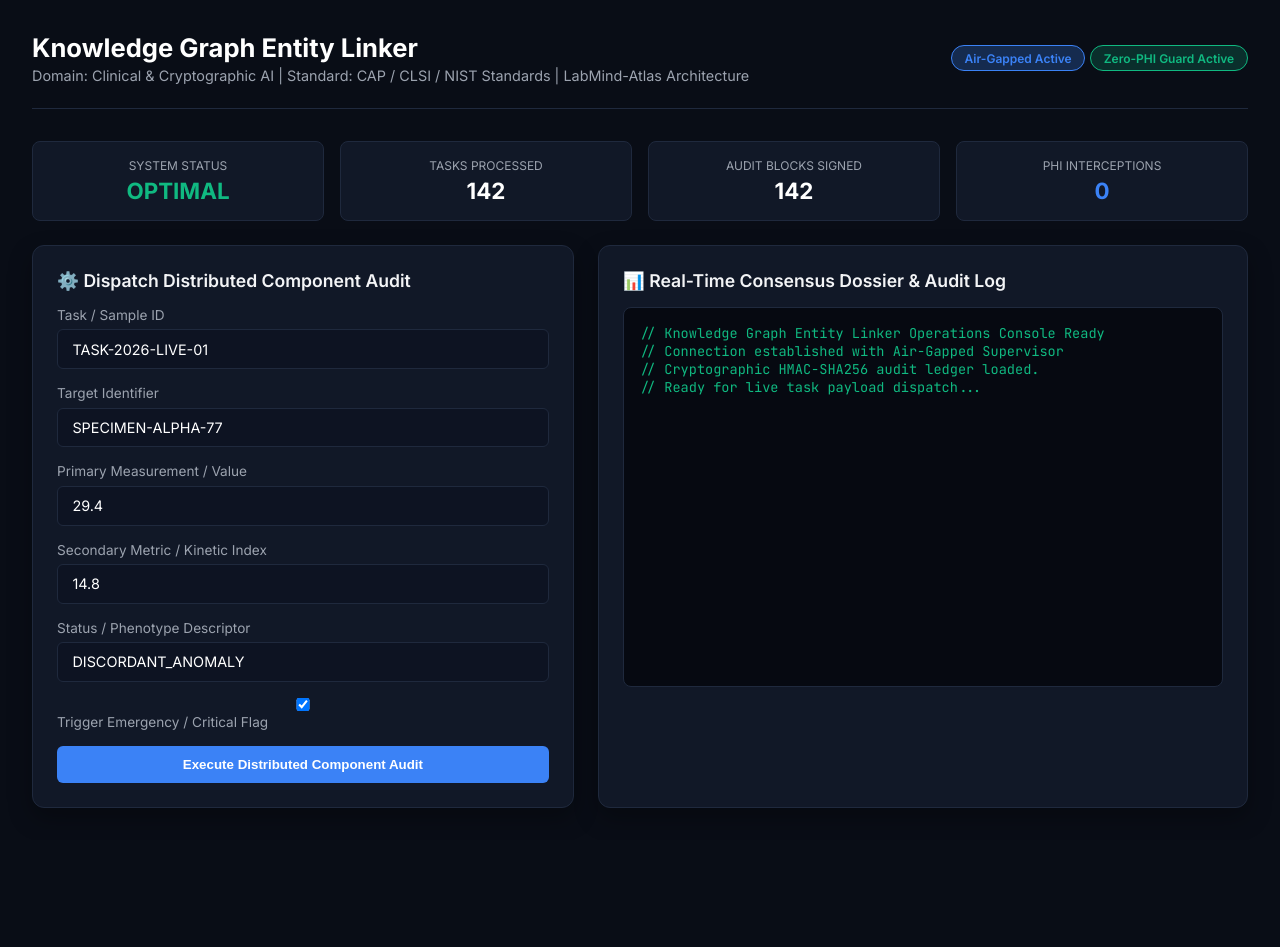
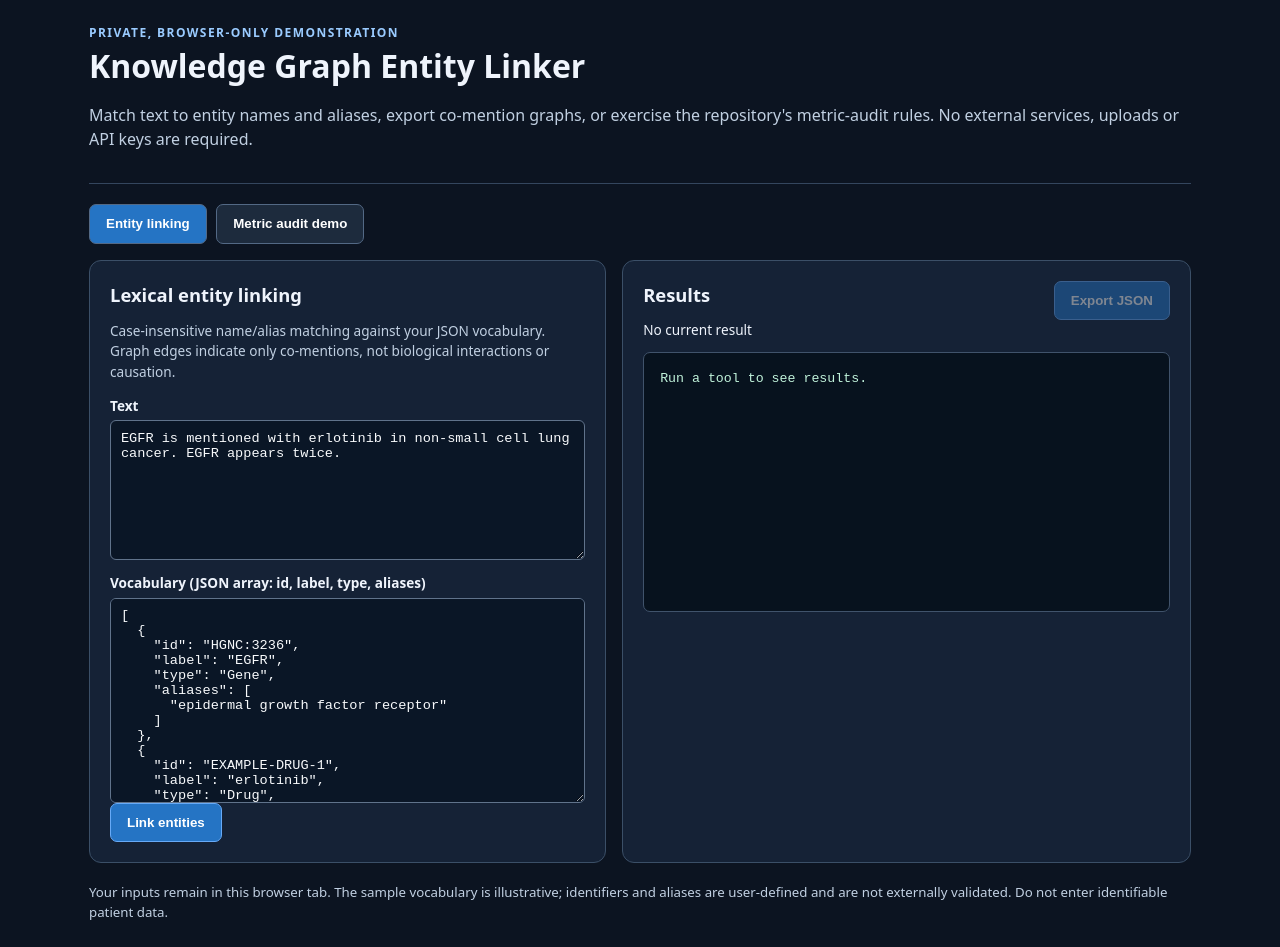
Before and after one commit to abusuraihsakhri/knowledge-graph-entity-linker, a plain HTML site: page web/index.html in a window 1280 px wide. Before the commit the page ends 840 px from the top, so only its background shows below. Drawn offline with Linux system fonts and the light colour scheme.

Commit message:
Make static browser tools functional and add Pages workflow

```diff
--- /dev/null
+++ b/web/app.js
@@ -0,0 +1,47 @@
+"use strict";
+const get=id=>document.getElementById(id);
+let last=null;
+const sample=[
+ {id:"HGNC:3236",label:"EGFR",type:"Gene",aliases:["epidermal growth factor receptor"]},
+ {id:"EXAMPLE-DRUG-1",label:"erlotinib",type:"Drug",aliases:["Tarceva"]},
+ {id:"EXAMPLE-DISEASE-1",label:"non-small cell lung cancer",type:"Disease",aliases:["NSCLC"]}
+];
+get("vocabulary").value=JSON.stringify(sample,null,2);
+get("text").value="EGFR is mentioned with erlotinib in non-small cell lung cancer. EGFR appears twice.";
+function result(output,error=false){
+ get("result").textContent=typeof output==="string"?output:JSON.stringify(output,null,2);
+ get("result").classList.toggle("error",error);
+ get("status").textContent=error?"Input error":"Local evaluation completed";
+ last=error||typeof output==="string"?null:output;
+ get("export").disabled=!last;
+}
+document.querySelectorAll("[data-tab]").forEach(b=>b.addEventListener("click",()=>{
+ const tab=b.dataset.tab;
+ document.querySelectorAll("[data-tab]").forEach(x=>x.setAttribute("aria-selected",String(x===b)));
+ get("linkPanel").hidden=tab!=="link";
+ get("auditPanel").hidden=tab!=="audit";
+ last=null;get("export").disabled=true;
+ get("result").textContent="Run a tool to see results.";
+ get("status").textContent="No current result";
+}));
+get("linkForm").addEventListener("submit",e=>{
+ e.preventDefault();
+ try{result(LinkerCore.linkEntities(get("text").value,JSON.parse(get("vocabulary").value)));}
+ catch(err){result(err.message,true);}
+});
+get("auditForm").addEventListener("submit",e=>{
+ e.preventDefault();
+ try{result(LinkerCore.evaluateAudit({
+  task_id:get("task_id").value,target_identifier:get("target_id").value,
+  primary_metric:get("primary").value,secondary_metric:get("secondary").value,
+  status_descriptor:get("descriptor").value,is_critical_flag:get("critical").checked
+ }));}
+ catch(err){result(err.message,true);}
+});
+get("export").addEventListener("click",()=>{
+ if(!last)return;
+ const url=URL.createObjectURL(new Blob([JSON.stringify(last,null,2)+"\n"],{type:"application/json"}));
+ const anchor=document.createElement("a");
+ anchor.href=url;anchor.download="graph-linker-result.json";anchor.click();
+ setTimeout(()=>URL.revokeObjectURL(url),1000);
+});
--- a/web/index.html
+++ b/web/index.html
@@ -1,236 +1,65 @@
-<!DOCTYPE html>
-<html lang="en">
-<head>
-    <meta charset="UTF-8">
-    <meta name="viewport" content="width=device-width, initial-scale=1.0">
-    <title>Knowledge Graph Entity Linker — Operations Console</title>
-    <link href="https://fonts.googleapis.com/css2?family=Inter:wght@300;400;600;700&family=JetBrains+Mono:wght@400;600&display=swap" rel="stylesheet">
-    <style>
-        :root {
-            --bg: #090d16;
-            --card: #111827;
-            --border: #1f293d;
-            --accent: #3b82f6;
-            --accent-glow: rgba(59, 130, 246, 0.25);
-            --text: #f3f4f6;
-            --text-muted: #9ca3af;
-            --danger: #ef4444;
-            --warning: #f59e0b;
-            --success: #10b981;
-        }
-        * { box-sizing: border-box; margin: 0; padding: 0; }
-        body {
-            font-family: 'Inter', sans-serif;
-            background: var(--bg);
-            color: var(--text);
-            padding: 2rem;
-            min-height: 100vh;
-        }
-        .header {
-            display: flex;
-            justify-content: space-between;
-            align-items: center;
-            border-bottom: 1px solid var(--border);
-            padding-bottom: 1.5rem;
-            margin-bottom: 2rem;
-        }
-        .header-title h1 { font-size: 1.6rem; font-weight: 700; color: #fff; }
-        .header-title p { color: var(--text-muted); font-size: 0.9rem; margin-top: 0.25rem; }
-        .badge {
-            display: inline-block;
-            padding: 0.3rem 0.8rem;
-            border-radius: 9999px;
-            font-size: 0.75rem;
-            font-weight: 600;
-            background: var(--accent-glow);
-            color: var(--accent);
-            border: 1px solid var(--accent);
-        }
-        .grid {
-            display: grid;
-            grid-template-columns: 1fr 1.2fr;
-            gap: 1.5rem;
-        }
-        .card {
-            background: var(--card);
-            border: 1px solid var(--border);
-            border-radius: 12px;
-            padding: 1.5rem;
-            box-shadow: 0 10px 25px rgba(0,0,0,0.3);
-        }
-        .card h2 {
-            font-size: 1.1rem;
-            font-weight: 600;
-            margin-bottom: 1rem;
-            display: flex;
-            align-items: center;
-            gap: 0.5rem;
-        }
-        .form-group { margin-bottom: 1rem; }
-        label { display: block; font-size: 0.85rem; color: var(--text-muted); margin-bottom: 0.4rem; }
-        input, select, textarea {
-            width: 100%;
-            padding: 0.65rem 0.9rem;
-            background: #0d1322;
-            border: 1px solid var(--border);
-            border-radius: 6px;
-            color: #fff;
-            font-family: inherit;
-            font-size: 0.9rem;
-        }
-        input:focus, textarea:focus { outline: none; border-color: var(--accent); }
-        .btn {
-            background: var(--accent);
-            color: #fff;
-            border: none;
-            padding: 0.7rem 1.4rem;
-            border-radius: 6px;
-            font-weight: 600;
-            cursor: pointer;
-            transition: 0.2s;
-            width: 100%;
-        }
-        .btn:hover { background: #2563eb; }
-        .terminal {
-            background: #060911;
-            border: 1px solid var(--border);
-            border-radius: 8px;
-            padding: 1rem;
-            font-family: 'JetBrains Mono', monospace;
-            font-size: 0.85rem;
-            color: #10b981;
-            height: 380px;
-            overflow-y: auto;
-            white-space: pre-wrap;
-        }
-        .metrics-bar {
-            display: grid;
-            grid-template-columns: repeat(4, 1fr);
-            gap: 1rem;
-            margin-bottom: 1.5rem;
-        }
-        .metric-box {
-            background: var(--card);
-            border: 1px solid var(--border);
-            border-radius: 8px;
-            padding: 1rem;
-            text-align: center;
-        }
-        .metric-val { font-size: 1.4rem; font-weight: 700; color: #fff; margin-top: 0.25rem; }
-        .metric-label { font-size: 0.75rem; color: var(--text-muted); text-transform: uppercase; }
-    </style>
-</head>
+<!doctype html>
+<html lang="en"><head>
+<meta charset="utf-8"><meta name="viewport" content="width=device-width,initial-scale=1">
+<title>Knowledge Graph Entity Linker</title>
+<style>
+:root{font-family:system-ui,-apple-system,sans-serif;color:#eff4fc;background:#0c1421;color-scheme:dark}
+*{box-sizing:border-box}body{max-width:1150px;margin:auto;padding:1.5rem}
+header{border-bottom:1px solid #34465e;margin-bottom:1.25rem;padding-bottom:1rem}
+h1{font-size:clamp(1.4rem,3vw,2rem);margin:.2rem 0}h2{font-size:1.15rem;margin:.1rem 0 .8rem}
+p,footer{line-height:1.5;color:#c1d0e2}.small{font-size:.85rem}
+.kicker{color:#9acbff;font-size:.75rem;text-transform:uppercase;letter-spacing:.12em;font-weight:700}
+nav{display:flex;gap:.6rem;margin-bottom:1rem;flex-wrap:wrap}
+.layout{display:grid;grid-template-columns:minmax(280px,1fr) minmax(300px,1.1fr);gap:1rem}
+.card{background:#152236;border:1px solid #3b4f67;border-radius:12px;padding:1.25rem;min-width:0}
+label{display:block;font-size:.85rem;font-weight:650;margin:.8rem 0 .35rem}
+input,textarea{display:block;width:100%;background:#0a1626;color:#f8fafc;border:1px solid #60738b;border-radius:6px;padding:.62rem;font:inherit}
+textarea{font: .85rem ui-monospace,monospace;min-height:140px;resize:vertical}#vocabulary{min-height:205px}
+button{border:1px solid #67aaf7;background:#2574c4;color:white;padding:.7rem 1rem;border-radius:7px;font-weight:700;cursor:pointer}
+nav button{background:#1d2b3d;border-color:#536985}nav button[aria-selected="true"]{background:#2574c4}
+button:hover{filter:brightness(1.15)}button:disabled{opacity:.45;cursor:not-allowed}
+:focus-visible{outline:3px solid #abd6ff;outline-offset:2px}
+.check{display:flex;align-items:center;gap:.6rem;margin:1rem 0}.check input{width:auto}
+.results-head{display:flex;align-items:center;justify-content:space-between;gap:1rem;flex-wrap:wrap}
+pre{margin:.8rem 0 0;white-space:pre-wrap;overflow-wrap:anywhere;overflow:auto;max-height:575px;min-height:260px;
+ background:#07121e;border:1px solid #40536b;border-radius:7px;padding:1rem;color:#c1f3db;line-height:1.5;font-size:.83rem}
+pre.error{color:#ffc7ba}footer{font-size:.83rem;margin-top:1.25rem}
+[hidden]{display:none!important}
+@media(max-width:780px){body{padding:.85rem}.layout{grid-template-columns:1fr}}
+</style></head>
 <body>
-
-    <div class="header">
-        <div class="header-title">
-            <h1>Knowledge Graph Entity Linker</h1>
-            <p>Domain: Clinical & Cryptographic AI | Standard: CAP / CLSI / NIST Standards | LabMind-Atlas Architecture</p>
-        </div>
-        <div>
-            <span class="badge">Air-Gapped Active</span>
-            <span class="badge" style="background: rgba(16,185,129,0.2); color: #10b981; border-color: #10b981;">Zero-PHI Guard Active</span>
-        </div>
-    </div>
-
-    <div class="metrics-bar">
-        <div class="metric-box">
-            <div class="metric-label">System Status</div>
-            <div class="metric-val" style="color: var(--success);" id="m-status">OPTIMAL</div>
-        </div>
-        <div class="metric-box">
-            <div class="metric-label">Tasks Processed</div>
-            <div class="metric-val" id="m-tasks">142</div>
-        </div>
-        <div class="metric-box">
-            <div class="metric-label">Audit Blocks Signed</div>
-            <div class="metric-val" id="m-audit">142</div>
-        </div>
-        <div class="metric-box">
-            <div class="metric-label">PHI Interceptions</div>
-            <div class="metric-val" style="color: var(--accent);" id="m-phi">0</div>
-        </div>
-    </div>
-
-    <div class="grid">
-        <div class="card">
-            <h2>⚙️ Dispatch Distributed Component Audit</h2>
-            <div class="form-group">
-                <label>Task / Sample ID</label>
-                <input type="text" id="task_id" value="TASK-2026-LIVE-01">
-            </div>
-            <div class="form-group">
-                <label>Target Identifier</label>
-                <input type="text" id="target_id" value="SPECIMEN-ALPHA-77">
-            </div>
-            <div class="form-group">
-                <label>Primary Measurement / Value</label>
-                <input type="number" id="primary_metric" value="29.4" step="0.1">
-            </div>
-            <div class="form-group">
-                <label>Secondary Metric / Kinetic Index</label>
-                <input type="number" id="secondary_metric" value="14.8" step="0.1">
-            </div>
-            <div class="form-group">
-                <label>Status / Phenotype Descriptor</label>
-                <input type="text" id="status_descriptor" value="DISCORDANT_ANOMALY">
-            </div>
-            <div class="form-group">
-                <label><input type="checkbox" id="is_critical" checked> Trigger Emergency / Critical Flag</label>
-            </div>
-            <button class="btn" onclick="runAudit()">Execute Distributed Component Audit</button>
-        </div>
-
-        <div class="card">
-            <h2>📊 Real-Time Consensus Dossier & Audit Log</h2>
-            <div class="terminal" id="outputConsole">// Knowledge Graph Entity Linker Operations Console Ready
-// Connection established with Air-Gapped Supervisor
-// Cryptographic HMAC-SHA256 audit ledger loaded.
-// Ready for live task payload dispatch...</div>
-        </div>
-    </div>
-
-    <script>
-        async function runAudit() {
-            const consoleEl = document.getElementById('outputConsole');
-            consoleEl.innerText = "// Dispatching task across specialized workers...
-// Invoking InvariantQCWorker, SafetyEscalationWorker, ProtocolWorker...";
-
-            const payload = {
-                task_id: document.getElementById('task_id').value,
-                target_identifier: document.getElementById('target_id').value,
-                primary_metric: parseFloat(document.getElementById('primary_metric').value),
-                secondary_metric: parseFloat(document.getElementById('secondary_metric').value),
-                status_descriptor: document.getElementById('status_descriptor').value,
-                is_critical_flag: document.getElementById('is_critical').checked
-            };
-
-            try {
-                const res = await fetch('/api/audit', {
-                    method: 'POST',
-                    headers: { 'Content-Type': 'application/json' },
-                    body: JSON.stringify(payload)
-                });
-                const data = await res.json();
-                consoleEl.innerText = JSON.stringify(data, null, 2);
-                document.getElementById('m-tasks').innerText = parseInt(document.getElementById('m-tasks').innerText) + 1;
-                document.getElementById('m-audit').innerText = parseInt(document.getElementById('m-audit').innerText) + 1;
-            } catch (err) {
-                consoleEl.innerText = "// Offline / Simulation Output:\n" + JSON.stringify({
-                    dossier_id: "DOSSIER-SIM-" + Math.floor(Math.random()*10000),
-                    system: "knowledge-graph-entity-linker",
-                    domain: "Clinical & Cryptographic AI",
-                    task_id: payload.task_id,
-                    overall_urgency: payload.is_critical_flag ? "CRITICAL_STAT_PANIC" : "ELEVATED_RISK",
-                    integrity_status: "DISCORDANT_ANOMALY",
-                    alerts: [
-                        { worker: "InvariantQCWorker", alert: "Primary metric exceeds upper reference bound" },
-                        { worker: "SafetyEscalationWorker", alert: "Critical emergency interlock flag active" }
-                    ],
-                    audit_hash: "HMAC_SHA256_e83f9a72b941d6c381f9"
-                }, null, 2);
-            }
-        }
-    </script>
-</body>
-</html>
+<header><div class="kicker">Private, browser-only demonstration</div><h1>Knowledge Graph Entity Linker</h1>
+<p>Match text to entity names and aliases, export co-mention graphs, or exercise the repository's metric-audit rules. No external services, uploads or API keys are required.</p></header>
+<nav role="tablist" aria-label="Choose a tool">
+<button type="button" id="linkTab" role="tab" data-tab="link" aria-controls="linkPanel" aria-selected="true">Entity linking</button>
+<button type="button" id="auditTab" role="tab" data-tab="audit" aria-controls="auditPanel" aria-selected="false">Metric audit demo</button>
+</nav>
+<main class="layout">
+<section class="card">
+<div id="linkPanel" role="tabpanel" aria-labelledby="linkTab">
+<h2>Lexical entity linking</h2>
+<p class="small">Case-insensitive name/alias matching against your JSON vocabulary. Graph edges indicate only co-mentions, not biological interactions or causation.</p>
+<form id="linkForm"><label for="text">Text</label><textarea id="text" required maxlength="100000"></textarea>
+<label for="vocabulary">Vocabulary (JSON array: id, label, type, aliases)</label>
+<textarea id="vocabulary" spellcheck="false" required></textarea>
+<button type="submit">Link entities</button></form></div>
+<div id="auditPanel" role="tabpanel" aria-labelledby="auditTab" hidden>
+<h2>Deterministic metric evaluation</h2>
+<p class="small">Local implementation of the Python worker thresholds. Output is unsigned; it is not clinical decision support or a conformance assessment.</p>
+<form id="auditForm">
+<label for="task_id">Task ID</label><input id="task_id" value="TASK-001" required maxlength="200">
+<label for="target_id">Target identifier</label><input id="target_id" value="SPECIMEN-01" required maxlength="200">
+<label for="primary">Primary metric</label><input type="number" id="primary" value="29.4" step="any" required>
+<label for="secondary">Secondary metric</label><input type="number" id="secondary" value="14.8" step="any" required>
+<label for="descriptor">Status descriptor</label><input id="descriptor" value="DISCORDANT_ANOMALY">
+<label class="check" for="critical"><input type="checkbox" id="critical">Critical flag</label>
+<button type="submit">Evaluate metrics</button></form></div>
+</section>
+<section class="card" aria-label="Results">
+<div class="results-head"><h2>Results</h2><button id="export" type="button" disabled>Export JSON</button></div>
+<div id="status" class="small" role="status" aria-live="polite">No current result</div>
+<pre id="result" tabindex="0">Run a tool to see results.</pre>
+</section></main>
+<footer>Your inputs remain in this browser tab. The sample vocabulary is illustrative; identifiers and aliases are user-defined and are not externally validated. Do not enter identifiable patient data.</footer>
+<script src="./core.js"></script><script src="./app.js"></script>
+</body></html>
```
Also changed, not shown: 2 other files.
